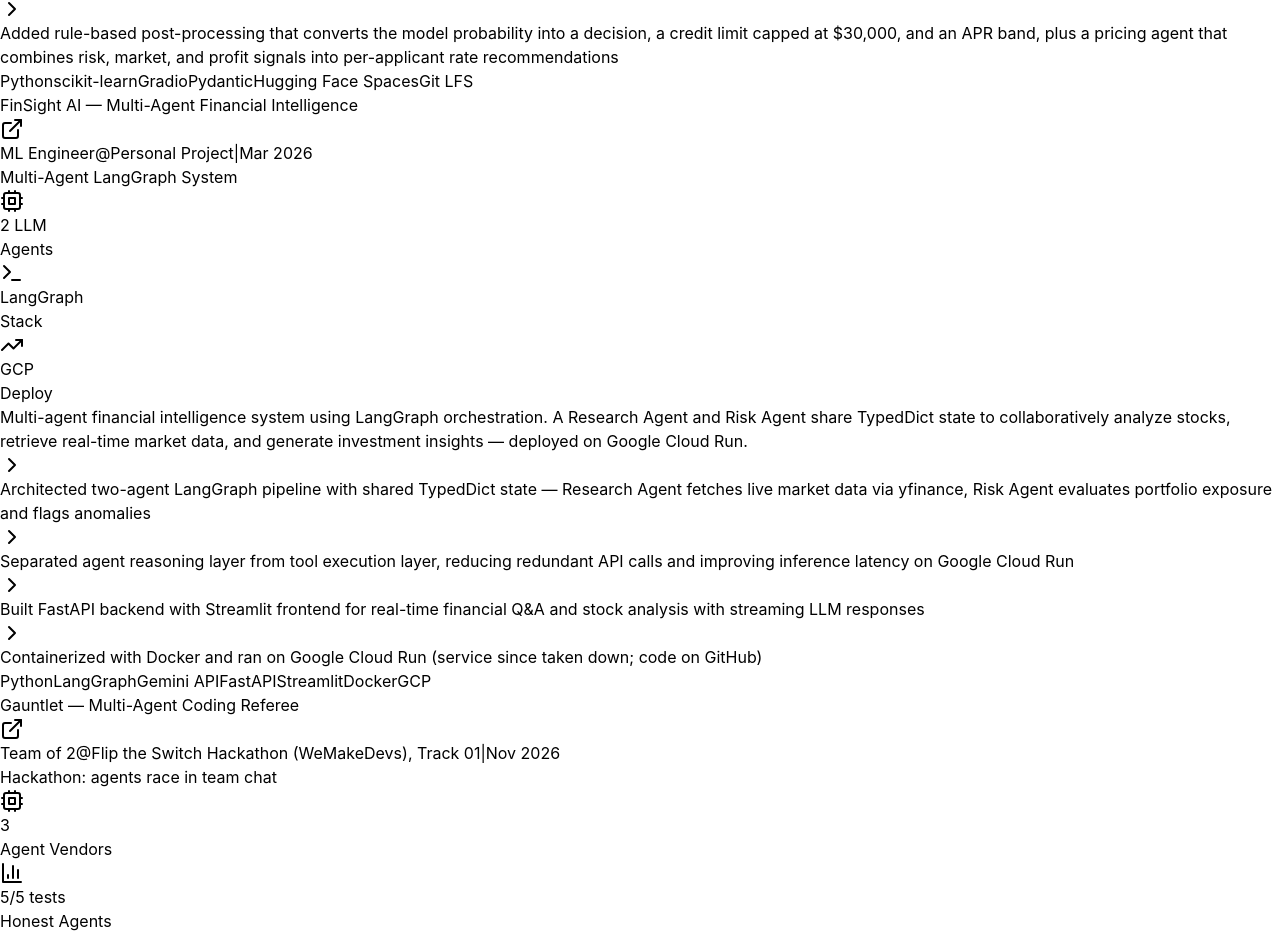
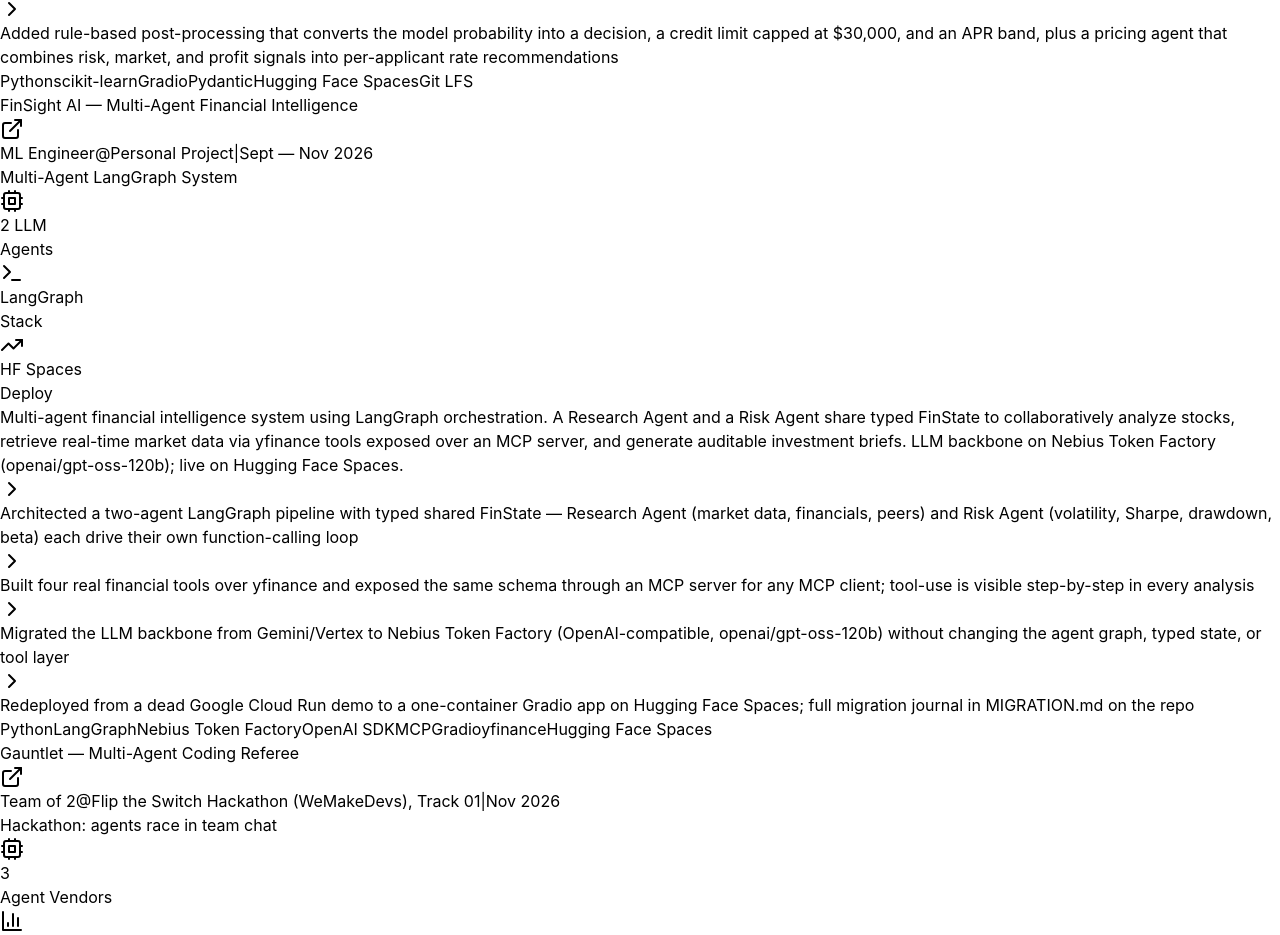
Before and after one commit to ShivVIT2019/Portfolio, a React (Vite) app: page / in a window 1280 px wide. Shown: the part 1371-2306 px from the top of the page. Built offline with nearby package versions, Linux system fonts and the light colour scheme.

Commit message:
FinSight card: Nebius + HF Spaces (replaces stale Gemini/Cloud Run content)

```diff
--- a/src/App.jsx
+++ b/src/App.jsx
@@ -78,22 +78,22 @@ export default function Portfolio() {
       title: 'FinSight AI — Multi-Agent Financial Intelligence',
 role: 'ML Engineer',
 company: 'Personal Project',
-      period: 'Mar 2026',
+period: 'Sept — Nov 2026',
 impact: 'Multi-Agent LangGraph System',
 metrics: [
 { label: 'Agents', value: '2 LLM', icon: Cpu },
 { label: 'Stack', value: 'LangGraph', icon: Terminal },
-        { label: 'Deploy', value: 'GCP', icon: TrendingUp }
+{ label: 'Deploy', value: 'HF Spaces', icon: TrendingUp }
 ],
-      tech: ['Python', 'LangGraph', 'Gemini API', 'FastAPI', 'Streamlit', 'Docker', 'GCP'],
-      description: 'Multi-agent financial intelligence system using LangGraph orchestration. A Research Agent and Risk Agent share TypedDict state to collaboratively analyze stocks, retrieve real-time market data, and generate investment insights — deployed on Google Cloud Run.',
+tech: ['Python', 'LangGraph', 'Nebius Token Factory', 'OpenAI SDK', 'MCP', 'Gradio', 'yfinance', 'Hugging Face Spaces'],
+description: 'Multi-agent financial intelligence system using LangGraph orchestration. A Research Agent and a Risk Agent share typed FinState to collaboratively analyze stocks, retrieve real-time market data via yfinance tools exposed over an MCP server, and generate auditable investment briefs. LLM backbone on Nebius Token Factory (openai/gpt-oss-120b); live on Hugging Face Spaces.',
 achievements: [
-        'Architected two-agent LangGraph pipeline with shared TypedDict state — Research Agent fetches live market data via yfinance, Risk Agent evaluates portfolio exposure and flags anomalies',
-        'Separated agent reasoning layer from tool execution layer, reducing redundant API calls and improving inference latency on Google Cloud Run',
-        'Built FastAPI backend with Streamlit frontend for real-time financial Q&A and stock analysis with streaming LLM responses',
-        'Containerized with Docker and ran on Google Cloud Run (service since taken down; code on GitHub)'
+'Architected a two-agent LangGraph pipeline with typed shared FinState — Research Agent (market data, financials, peers) and Risk Agent (volatility, Sharpe, drawdown, beta) each drive their own function-calling loop',
+'Built four real financial tools over yfinance and exposed the same schema through an MCP server for any MCP client; tool-use is visible step-by-step in every analysis',
+'Migrated the LLM backbone from Gemini/Vertex to Nebius Token Factory (OpenAI-compatible, openai/gpt-oss-120b) without changing the agent graph, typed state, or tool layer',
+'Redeployed from a dead Google Cloud Run demo to a one-container Gradio app on Hugging Face Spaces; full migration journal in MIGRATION.md on the repo'
 ],
-      link: 'https://github.com/ShivVIT2019/finsight-ai'
+link: 'https://huggingface.co/spaces/sivasaiatchyut/finsight-ai'
     },
     {
       title: 'Gauntlet — Multi-Agent Coding Referee',
```
Lines whose indentation alone changed are shown as unchanged.
